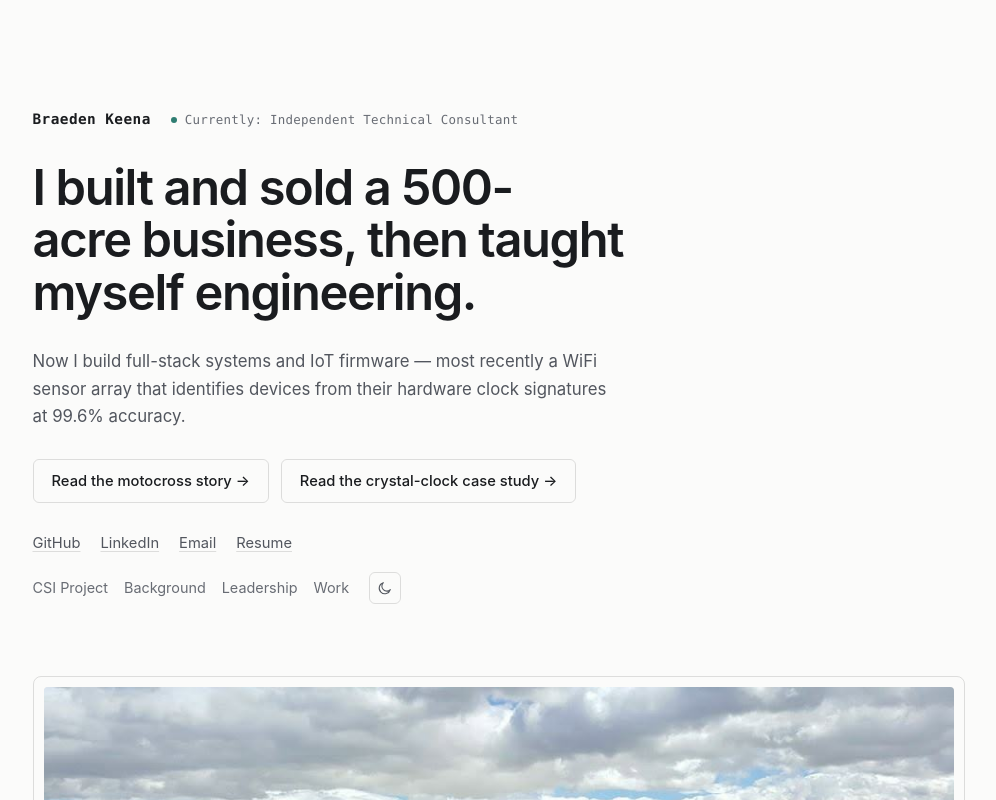
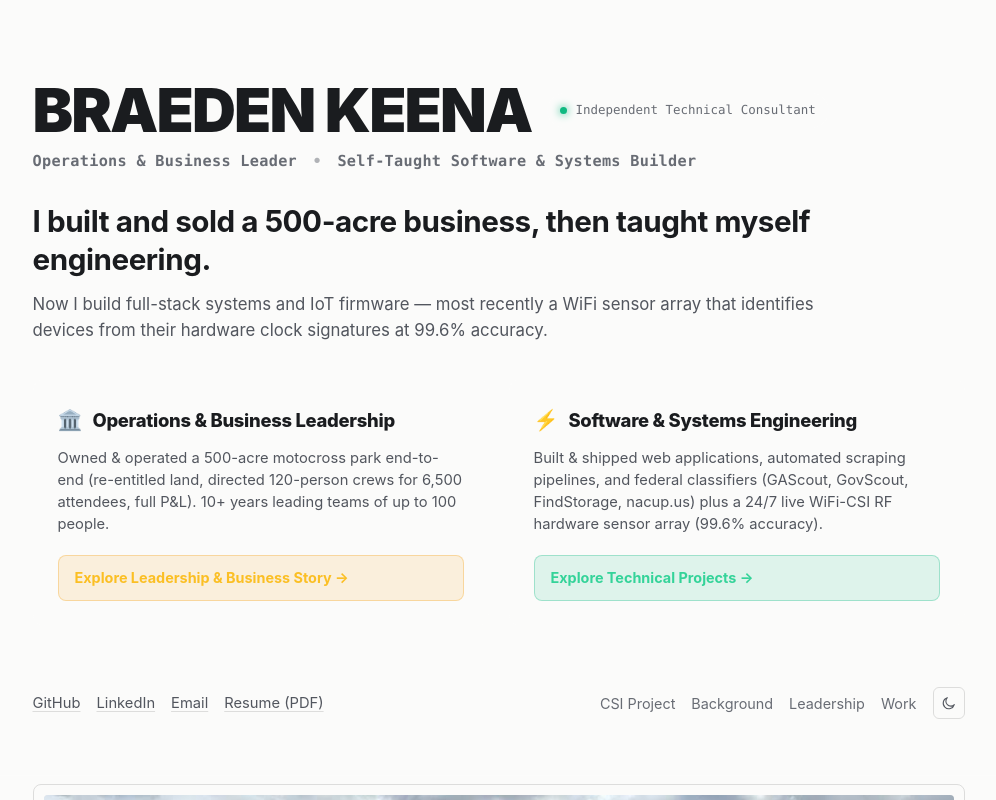
Before and after one commit to itshumpf/portfolio, an Astro site: page / in a window 1280 px wide. Shown: the top 800 px of the page, without its empty margins (134-1130 px from the left). Built offline with nearby package versions, Linux system fonts and the light colour scheme; Astro itself is replaced by a stand-in of ours.

Commit message:
antigrav rework

```diff
--- a/src/components/Hero.astro
+++ b/src/components/Hero.astro
@@ -1,10 +1,6 @@
 ---
 import type { CollectionEntry } from 'astro:content';
 import { navLinks } from '../lib/nav';
-// Carries the theme switch AND party mode (it imports party.css). The
-// one-page consolidation dropped the shared Nav component from the
-// homepage, which silently took party mode with it — it only survived on
-// /leadership, which still renders Nav. Keep this mounted here.
 import ThemeToggle from './ThemeToggle.astro';
 
 interface Props {
@@ -12,56 +8,80 @@ interface Props {
 }
 
 const { profile } = Astro.props;
-const { name, claim, oneLiner, status, email, resumeUrl, links, ctas } = profile.data;
+const { name, claim, oneLiner, status, email, resumeUrl, links } = profile.data;
 const activeLinks = links.filter((l) => l.url);
-
-// Path logic for the navigation links
 const path = Astro.url.pathname.replace(/\/+$/, '') || '/';
 ---
 
 <section class="hero">
   <div class="wrap wrap--wide">
-    <div class="hero__ident">
-      <p class="hero__name">{name}</p>
-      {
-        status && (
-          <p class="hero__status">
+    <!-- Header Brand & Name -->
+    <div class="hero__header">
+      <div class="hero__brand-row">
+        <h1 class="hero__name-title">{name.toUpperCase()}</h1>
+        {status && (
+          <span class="hero__status-badge">
             <span class="hero__status-dot" aria-hidden="true" />
-            Currently: {status}
+            {status}
+          </span>
+        )}
+      </div>
+      <p class="hero__tagline">
+        Operations & Business Leader <span class="hero__divider">•</span> Self-Taught Software & Systems Builder
       </p>
-        )
-      }
     </div>
 
-    <h1 class="hero__claim">{claim}</h1>
+    <!-- Central Statement -->
+    <div class="hero__claim-box">
+      <p class="hero__claim">{claim}</p>
       <p class="hero__line">{oneLiner}</p>
+    </div>
 
-    {
-      ctas.length > 0 && (
-        <div class="hero__ctas">
-          {ctas.map((cta) => (
-            <a class="btn" href={cta.href}>
-              {cta.label}
+    <!-- Unmissable Dual-Lane Pathways -->
+    <div class="hero__pathways">
+      <!-- Lane 1: Leadership & Operations -->
+      <div class="pathway-card pathway-card--leadership">
+        <div class="pathway-header">
+          <span class="pathway-icon">🏛️</span>
+          <h2 class="pathway-title">Operations & Business Leadership</h2>
+        </div>
+        <p class="pathway-desc">
+          Owned & operated a 500-acre motocross park end-to-end (re-entitled land, directed 120-person crews for 6,500 attendees, full P&L). 10+ years leading teams of up to 100 people.
+        </p>
+        <a class="pathway-btn pathway-btn--leadership" href="/leadership">
+          Explore Leadership & Business Story →
         </a>
-          ))}
       </div>
-      )
-    }
 
+      <!-- Lane 2: Technical Engineering -->
+      <div class="pathway-card pathway-card--engineering">
+        <div class="pathway-header">
+          <span class="pathway-icon">⚡</span>
+          <h2 class="pathway-title">Software & Systems Engineering</h2>
+        </div>
+        <p class="pathway-desc">
+          Built & shipped web applications, automated scraping pipelines, and federal classifiers (GAScout, GovScout, FindStorage, nacup.us) plus a 24/7 live WiFi-CSI RF hardware sensor array (99.6% accuracy).
+        </p>
+        <a class="pathway-btn pathway-btn--engineering" href="#csi-project">
+          Explore Technical Projects →
+        </a>
+      </div>
+    </div>
+
+    <!-- Quick External Links -->
+    <div class="hero__footer-row">
       <div class="hero__links">
-      {
-        activeLinks.map((link) => (
+        {activeLinks.map((link) => (
           <a class="text-link" href={link.url} target="_blank" rel="noopener noreferrer">
             {link.label}
           </a>
-        ))
-      }
+        ))}
         <a class="text-link" href={`mailto:${email}`}>
           Email
         </a>
         {resumeUrl && (
           <a class="text-link" href={resumeUrl} download>
-          Resume
+            Resume (PDF)
           </a>
         )}
       </div>
@@ -79,108 +99,207 @@ const path = Astro.url.pathname.replace(/\/+$/, '') || '/';
         <ThemeToggle />
       </nav>
     </div>
+  </div>
 </section>
 
 <style>
   .hero {
-    padding-top: clamp(64px, 10vw, 108px);
-    padding-bottom: clamp(40px, 6vw, 64px);
+    padding-top: clamp(48px, 8vw, 80px);
+    padding-bottom: clamp(36px, 5vw, 56px);
+    border-bottom: 1px solid var(--border-subtle, rgba(255, 255, 255, 0.1));
   }
 
-  /* The name is a quiet label; the claim below it is the largest type on
-     the site. Hierarchy and spacing carry the hero — there is deliberately
-     no motion here of any kind. */
-  .hero__ident {
-    display: flex;
-    flex-wrap: wrap;
-    align-items: center;
-    gap: 4px 20px;
-    margin-bottom: clamp(20px, 3vw, 30px);
+  .hero__header {
+    margin-bottom: 24px;
   }
 
-  .hero__name {
-    font-family: var(--font-mono);
-    font-size: 0.9rem;
-    letter-spacing: 0.03em;
-    color: var(--text-primary);
-    font-weight: 600;
+  .hero__brand-row {
+    display: flex;
+    align-items: center;
+    gap: 16px;
+    flex-wrap: wrap;
+    margin-bottom: 8px;
   }
 
-  .hero__status {
+  h1.hero__name-title {
+    font-size: clamp(2.4rem, 6vw, 3.8rem);
+    font-weight: 900;
+    letter-spacing: -0.03em;
+    line-height: 1;
+    color: var(--text-primary);
+    margin: 0;
+  }
+
+  .hero__status-badge {
     display: inline-flex;
     align-items: center;
     gap: 8px;
     font-family: var(--font-mono);
     font-size: 0.78rem;
-    letter-spacing: 0.02em;
+    padding: 6px 12px;
+    border-radius: 999px;
+    background: var(--bg-surface, rgba(255, 255, 255, 0.05));
+    border: 1px solid var(--border-subtle, rgba(255, 255, 255, 0.12));
     color: var(--text-muted);
   }
 
   .hero__status-dot {
-    width: 6px;
-    height: 6px;
-    flex: none;
+    width: 7px;
+    height: 7px;
     border-radius: 50%;
-    background: var(--accent);
+    background: #10b981;
+    box-shadow: 0 0 8px #10b981;
+  }
+
+  .hero__tagline {
+    font-family: var(--font-mono);
+    font-size: 0.95rem;
+    font-weight: 600;
+    color: var(--text-muted);
+    letter-spacing: 0.02em;
+    margin-top: 8px;
+  }
+
+  .hero__divider {
+    color: var(--text-muted);
+    margin: 0 6px;
+    opacity: 0.5;
+  }
+
+  .hero__claim-box {
+    margin: 28px 0 36px;
+    max-width: 820px;
   }
 
   .hero__claim {
-    font-size: clamp(2rem, 5.2vw, 3.05rem);
-    line-height: 1.08;
-    letter-spacing: -0.028em;
-    max-width: 21ch;
-    text-wrap: balance;
-    margin-bottom: clamp(20px, 3vw, 28px);
+    font-size: clamp(1.35rem, 3.2vw, 1.85rem);
+    line-height: 1.3;
+    font-weight: 700;
+    color: var(--text-primary);
+    margin-bottom: 12px;
+    letter-spacing: -0.015em;
   }
 
   .hero__line {
     color: var(--text-secondary);
     font-size: 1.05rem;
-    max-width: 56ch;
-    margin-bottom: 28px;
+    line-height: 1.55;
+    margin: 0;
   }
 
-  /* The two primary destinations. `.btn` is the site's single bordered,
-     unfilled button style — deliberately not a coloured marketing CTA, and
-     like everything else here it has no motion beyond the colour change on
-     hover that every link already has. */
-  .hero__ctas {
-    display: flex;
-    flex-wrap: wrap;
-    gap: 12px;
-    margin-bottom: 28px;
+  /* Dual Pathway Cards */
+  .hero__pathways {
+    display: grid;
+    grid-template-columns: repeat(2, 1fr);
+    gap: 20px;
+    margin-bottom: 40px;
   }
 
-  /* Both labels are full sentences, so at narrow widths they have to wrap
-     inside the border rather than force the button past the viewport.
-     `.btn` centres its content vertically for single-line labels; once the
-     text wraps, left-align it so the second line starts under the first. */
-  .hero__ctas .btn {
-    text-align: left;
-    max-width: 100%;
+  @media (max-width: 768px) {
+    .hero__pathways {
+      grid-template-columns: 1fr;
+    }
+  }
+
+  .pathway-card {
+    background: var(--bg-card, rgba(255, 255, 255, 0.03));
+    border: 1px solid var(--border-subtle, rgba(255, 255, 255, 0.12));
+    border-radius: 12px;
+    padding: 24px;
+    display: flex;
+    flex-direction: column;
+    justify-content: space-between;
+    transition: transform 0.2s ease, border-color 0.2s ease;
+  }
+
+  .pathway-card:hover {
+    transform: translateY(-2px);
+    border-color: var(--text-muted);
+  }
+
+  .pathway-header {
+    display: flex;
+    align-items: center;
+    gap: 10px;
+    margin-bottom: 10px;
+  }
+
+  .pathway-icon {
+    font-size: 1.25rem;
+  }
+
+  .pathway-title {
+    font-size: 1.15rem;
+    font-weight: 800;
+    margin: 0;
+    color: var(--text-primary);
+  }
+
+  .pathway-desc {
+    font-size: 0.92rem;
+    color: var(--text-secondary);
+    line-height: 1.5;
+    margin-bottom: 20px;
+  }
+
+  .pathway-btn {
+    display: inline-flex;
+    align-items: center;
+    font-size: 0.9rem;
+    font-weight: 700;
+    text-decoration: none;
+    padding: 10px 16px;
+    border-radius: 8px;
+    transition: all 0.2s ease;
+  }
+
+  .pathway-btn--leadership {
+    background: rgba(245, 158, 11, 0.12);
+    color: #fbbf24;
+    border: 1px solid rgba(245, 158, 11, 0.3);
+  }
+
+  .pathway-btn--leadership:hover {
+    background: rgba(245, 158, 11, 0.25);
+    color: #ffffff;
+  }
+
+  .pathway-btn--engineering {
+    background: rgba(16, 185, 129, 0.12);
+    color: #34d399;
+    border: 1px solid rgba(16, 185, 129, 0.3);
+  }
+
+  .pathway-btn--engineering:hover {
+    background: rgba(16, 185, 129, 0.25);
+    color: #ffffff;
+  }
+
+  .hero__footer-row {
+    display: flex;
+    justify-content: space-between;
+    align-items: center;
+    flex-wrap: wrap;
+    gap: 16px;
+    padding-top: 20px;
+    border-top: 1px solid var(--border-subtle, rgba(255, 255, 255, 0.08));
   }
 
   .hero__links {
     display: flex;
     flex-wrap: wrap;
-    gap: 8px 20px;
+    gap: 16px;
     font-size: 0.92rem;
   }
 
-  /* Navigation styling */
-  /* Nav links and the theme/party control share one row and wrap together
-     on narrow screens rather than the control being pushed off-screen. */
   .hero__nav {
-    margin-top: 16px;
     display: flex;
-    flex-wrap: wrap;
     align-items: center;
-    gap: 12px 20px;
+    gap: 16px;
   }
 
   .hero__nav-list {
     display: flex;
-    flex-wrap: wrap;
     gap: 16px;
     list-style: none;
     padding: 0;
@@ -191,11 +310,9 @@ const path = Astro.url.pathname.replace(/\/+$/, '') || '/';
     text-decoration: none;
     color: var(--text-muted);
     font-size: 0.9rem;
-    transition: color 0.15s ease;
   }
 
-  .hero__nav-list a:hover,
-  .hero__nav-list a[aria-current='page'] {
+  .hero__nav-list a:hover {
     color: var(--text-primary);
   }
 </style>
--- /dev/null
+++ b/src/content/projects/gascout.md
@@ -0,0 +1,29 @@
+---
+title: "GAScout"
+tagline: "Georgia public records pipeline & delinquent tax analytics dashboard."
+expandedBody: true
+period: "2026"
+role: "Founder / Developer"
+status: "live"
+order: 1
+tech: ["Python", "Astro v5", "Vanilla JavaScript", "Cloudflare Pages", "pypdf"]
+links:
+  live: "https://gascout.pages.dev"
+  repo: "https://github.com/itshumpf/gascrape-site"
+stats:
+  - value: "$62.75M"
+    label: "uncollected delinquent tax liability tracked across 8 tax cycles"
+  - value: "409,142"
+    label: "line items parsed from 9,915 mainframe PDF pages with 0 dropped rows"
+  - value: "90"
+    label: "automated offline test fixtures verifying parser & checksum integrity"
+---
+A static public-records intelligence dashboard and daily extraction pipeline built on DeKalb County delinquent tax listings.
+
+County tax listings are published as a monolithic 9,915-page fixed-width mainframe PDF file (`DQ205GADEK`). The python extraction engine ingests the document offline line-by-line, detecting and auto-correcting 32 column-overflow shifts via a 5-column checksum verification algorithm. The pipeline enforces 100% line accounting — zero dropped rows, zero malformed records — backed by 90 automated offline test fixtures.
+
+The web interface presents aggregate financial insights without publishing personal PII:
+- **Tax Year Trend Explorer**: Multi-metric trend analysis showing how 56.9% ($35.7M) of outstanding debt sits in the 2025 cycle, while 26,000+ 2018 records remain open as long-tail "zombie properties".
+- **Pareto Economic Breakdown**: Highlighting how 77.8% of rows are micro-bills under $100, whereas just 1,023 bills (> $5,000) hold over $11.3M in debt.
+- **Interactive Policy Collection Simulator**: Live threshold tool allowing policy researchers to test collection targets ($100, $500, $1,000, $5,000+) to calculate recovered revenue ($M), percentage of county debt cleared, and owner contact efficiency.
+- **Georgia Tax Status Classification**: Clear breakdown detailing `Fi.Fa. Lien Execution` (`F`), `School Tax Delinquency` (`S`), `Assessment Appeals` (`A`), and `Claim Transfers` (`T`).
--- /dev/null
+++ b/src/content/projects/govscout.md
@@ -0,0 +1,25 @@
+---
+title: "GovScout"
+tagline: "Federal solicitation & defense procurement intelligence engine."
+expandedBody: true
+period: "2026"
+role: "Founder / Developer"
+status: "live"
+order: 2
+tech: ["Python 3.11", "SAM.gov API v2", "SQLite", "Regex Signal Classifier", "pytest"]
+links:
+  repo: "https://github.com/itshumpf/govscout"
+stats:
+  - value: "100/100"
+    label: "pricing-availability signal scoring algorithm across 4 keyword families"
+  - value: "NSN & P/N"
+    label: "automated regex extraction of National Stock Numbers & part quantities"
+  - value: "0 Deps"
+    label: "zero third-party dependencies beyond standard library & pytest suite"
+---
+A federal procurement monitoring engine modeled on defense logistics (DLA/DIBBS) RFQ tracking. GovScout ingests live solicitations from the SAM.gov Opportunities API v2, filters them by FSC/PSC codes, detects pricing-availability signals, and extracts structured part data into SQLite.
+
+- **Pricing Signal Classifier**: Evaluates solicitation copy against weighted keyword families (`online_pricing`, `historical_pricing`, `quote_workflow`, `competitive`) to generate a 0–100 pricing feasibility score.
+- **Structured Part Extractor**: Automatically parses National Stock Numbers (`NSN \b\d{4}-\d{2}-\d{3}-\d{4}\b`), manufacturer part numbers (P/N), and required item quantities from raw text.
+- **Dual Mode Architecture**: Operates in **Live Mode** (REST API client with 0.5s rate-limiting, 429 backoff, and state persistence) and **Demo Mode** (bundled offline dataset for zero-network testing).
+- **SQLite Engine & Report Generator**: Upserts normalized solicitations with duplicate detection and exports CSV feeds and console digests grouped by signal priority.
--- a/src/content/skills/skills.json
+++ b/src/content/skills/skills.json
@@ -18,5 +18,10 @@
     "id": "hardware-iot",
     "category": "Hardware / IoT",
     "items": ["ESP32 firmware (C / ESP-IDF)", "ESP-NOW & BLE", "I2C peripherals", "Sensor networks", "3D printing & CAD (OpenSCAD)"]
+  },
+  {
+    "id": "operations-leadership",
+    "category": "Operations & Leadership",
+    "items": ["500-acre business management", "Full P&L responsibility", "Teams of up to 100 people", "Vendor & county permitting", "Emergency safety & medical planning"]
   }
 ]
```
Also changed, not shown: src/components/ThemeToggle.astro (+38 -18 lines), src/content/experience/acms.md (+1 -1 lines), src/content/experience/honey-lake.md (+1 -1 lines), src/content/projects/chrostory.md (+1 -1 lines), src/content/projects/findstorage.md (+1 -1 lines), src/content/projects/nacup.md (+1 -1 lines), src/styles/party.css (+8 -2 lines). Lines whose indentation alone changed are shown as unchanged.
